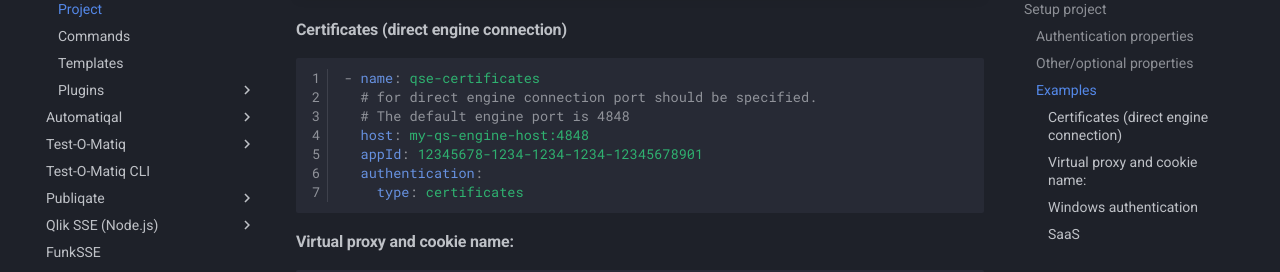
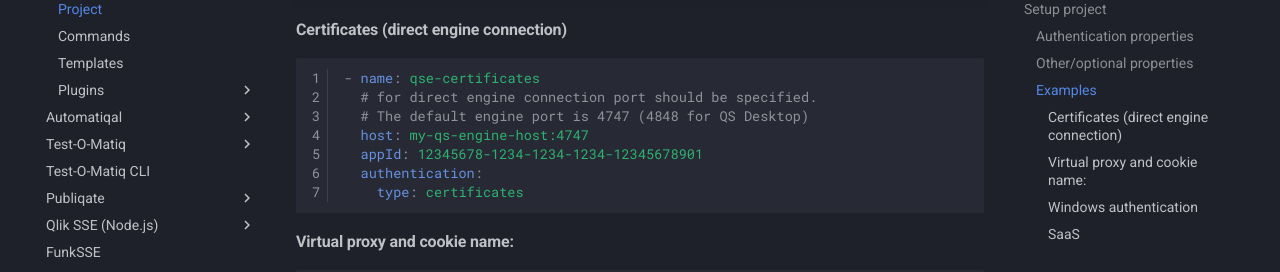
Before and after one commit to Informatiqal/docs, an MkDocs documentation site: the page built from docs/qlBuilder/project.md, in a window 1280 px wide and 900 px high, scrolled down 2170 px. Shown: the part 153-425 px from the top of the window. Built offline with MkDocs 1.6.1 and Material for MkDocs 9.7.7, drawn with Linux system fonts in a browser that asks for light colours.

Commit message:
small project example update

````diff
--- a/docs/qlBuilder/project.md
+++ b/docs/qlBuilder/project.md
@@ -84,8 +84,8 @@
 ```yaml
 - name: qse-certificates
   # for direct engine connection port should be specified.
-  # The default engine port is 4848
-  host: my-qs-engine-host:4848
+  # The default engine port is 4747 (4848 for QS Desktop)
+  host: my-qs-engine-host:4747
   appId: 12345678-1234-1234-1234-12345678901
   authentication:
     type: certificates
````
Also changed, not shown: docs/qlBuilder/plugins.md (+2 -1 lines).
